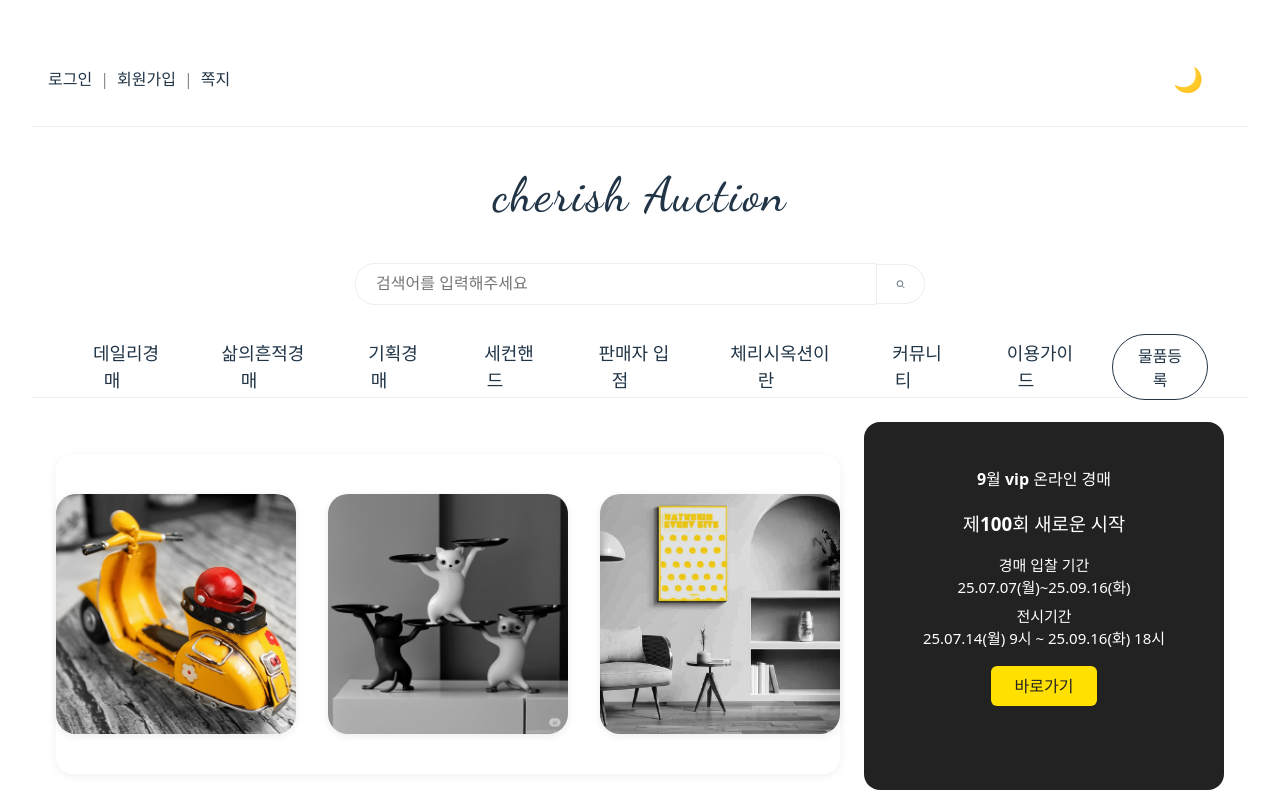
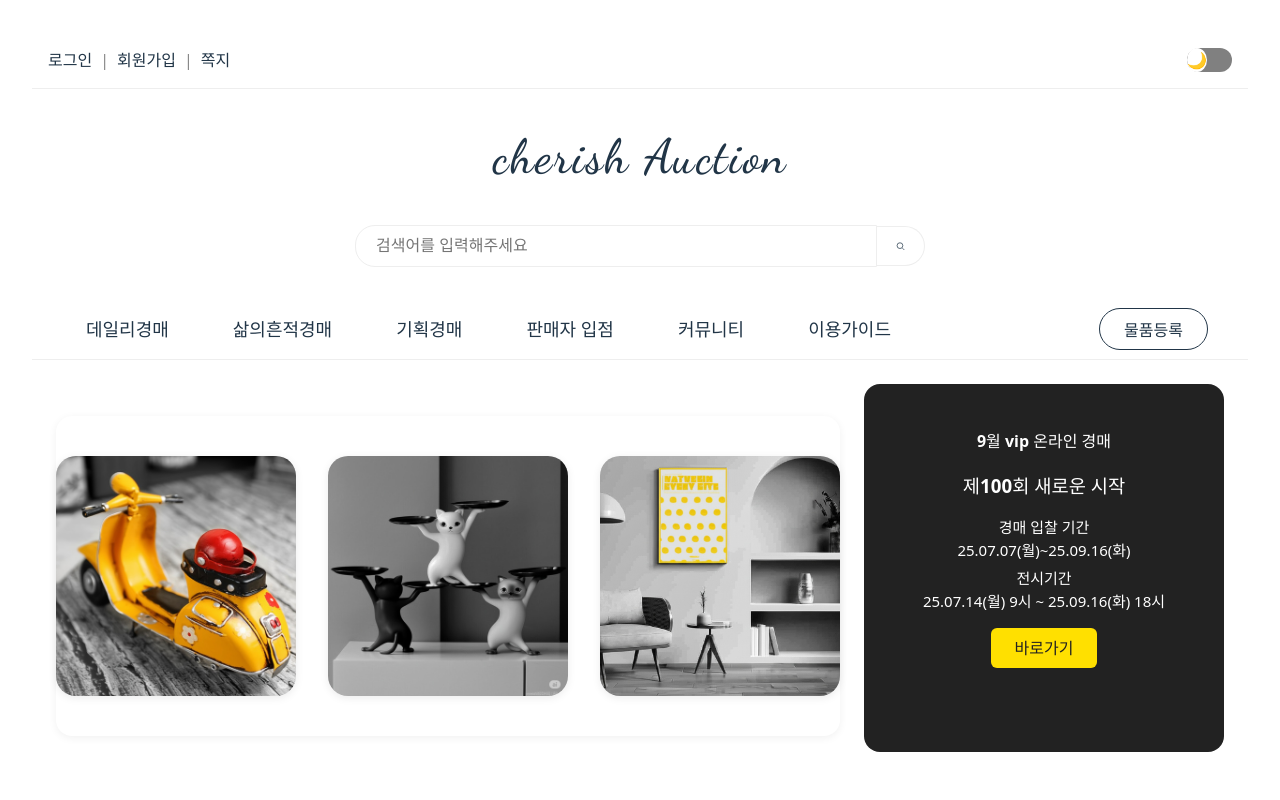
Before and after one commit to confxer/auction, a React (Vite) app: page / in a window 1280 px wide. Shown: the top 800 px of the page. Built offline with nearby package versions, Linux system fonts and the light colour scheme.

Commit message:
디테일만 올리기

```diff
--- a/src/components/Header.css
+++ b/src/components/Header.css
@@ -18,8 +18,18 @@
 }
 
 .theme-toggle {
-    background: none;
-    border: none;
-    font-size: 24px;
+    border-radius: 8px;
+    border: 1px solid transparent;
+    padding: 0.6em 1.2em;
+    font-size: 1em;
+    font-weight: 500;
+    font-family: inherit;
+    background-color: var(--button-background-color);
+    color: var(--text-color);
     cursor: pointer;
+    transition: border-color 0.25s, background-color 0.25s, color 0.25s;
 }
+
+.theme-toggle:hover {
+    border-color: var(--button-hover-border-color);
+}
--- a/src/components/Header.jsx
+++ b/src/components/Header.jsx
@@ -10,9 +10,23 @@ function Header({ theme, toggleTheme }) {
                 <span>|</span>
                 <a href="#">쪽지</a>
             </div>
-            <button onClick={toggleTheme} className="theme-toggle">
-                {theme === 'light' ? '🌙' : '☀️'}
-            </button>
+            <div onClick={toggleTheme} style={{
+                width: '45px',
+                borderRadius: '20px',
+                backgroundColor: 'gray'
+            }}>
+                {theme === 'light' ? <div style={{
+                    display:'flex',
+                    float:'left',
+                    backgroundColor: 'white',
+                    borderRadius: '50%'
+                }}>🌙</div> : <div style={{
+                    display:'flex',
+                    float:'right',
+                    backgroundColor: 'white',
+                    borderRadius: '50%'
+                }}>☀️</div>}
+            </div>
         </header>
     );
 }
--- a/src/components/NavBar.jsx
+++ b/src/components/NavBar.jsx
@@ -4,8 +4,8 @@ import './NavBar.css';
 function NavBar() {
     const [isOpen, setIsOpen] = useState(false);
     const menus = [
-        '데일리경매', '삶의흔적경매', '기획경매', '세컨핸드',
-        '판매자 입점', '체리시옥션이란', '커뮤니티', '이용가이드'
+        '데일리경매', '삶의흔적경매', '기획경매',
+        '판매자 입점',  '커뮤니티', '이용가이드'
     ];
 
     const toggleMenu = () => {
--- a/src/components/QuickMenu.css
+++ b/src/components/QuickMenu.css
@@ -21,6 +21,7 @@
 }
 
 .quick-menu .icon img {
+    border-radius: 50%;
     margin-bottom: 8px;
     width: 32px;
     height: 32px;
--- a/src/index.css
+++ b/src/index.css
@@ -1,3 +1,10 @@
+
+*{
+  -webkit-user-select: none; /* Chrome, Safari, Opera */
+  -moz-user-select: none;    /* Firefox */
+  -ms-user-select: none;     /* IE 10+ */
+  user-select: none;
+}
 :root {
   font-family: system-ui, Avenir, Helvetica, Arial, sans-serif;
   line-height: 1.5;
```
